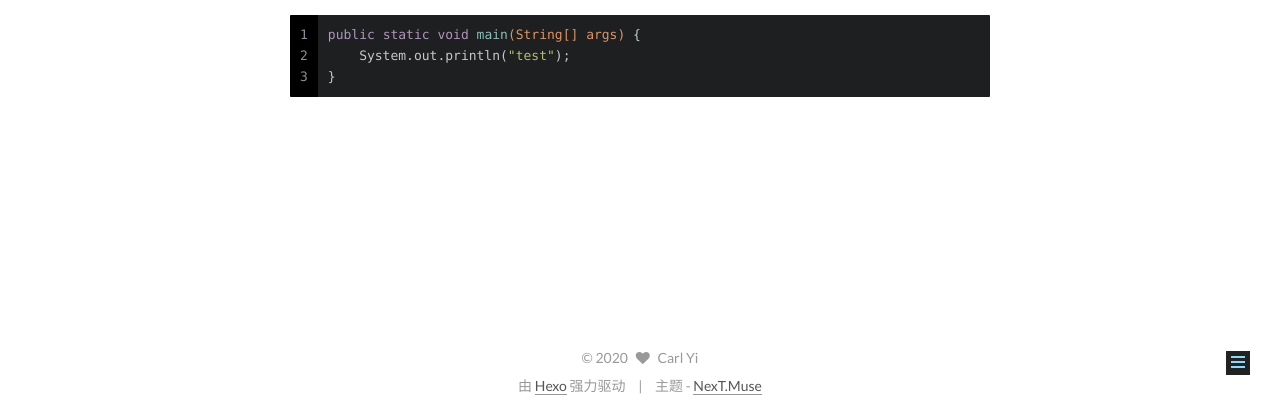
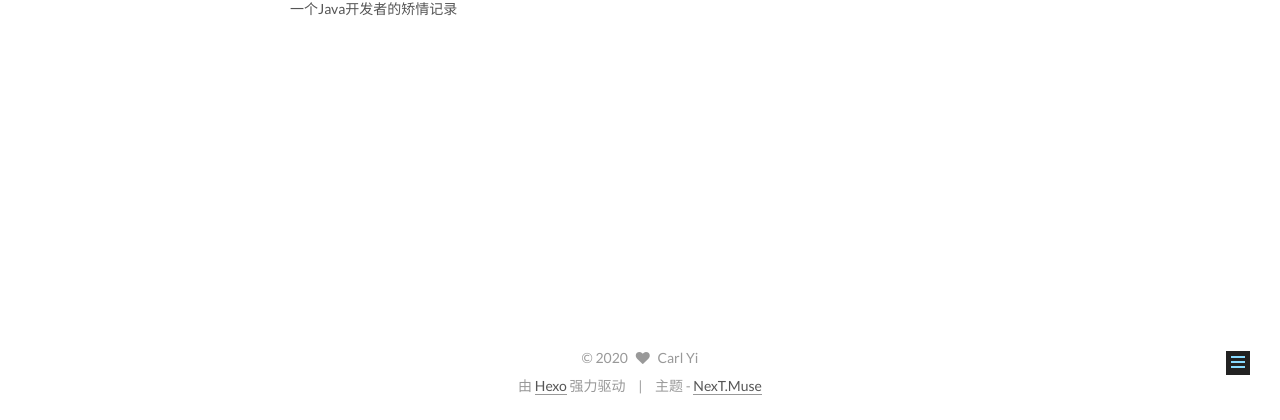
Before and after one commit to develcarl/develcarl.github.io, a plain HTML site: page about/index.html in a window 1280 px wide. Shown: the part 380-800 px from the top of the page. Drawn offline with Linux system fonts and the light colour scheme.

Commit message:
Site updated: 2020-05-24 22:29:59

```diff
--- a/about/index.html
+++ b/about/index.html
@@ -94,14 +94,14 @@
 
 
 
-<meta name="description" content="123public static void main(String[] args) &amp;#123;    System.out.println(&quot;test&quot;);&amp;#125;">
+<meta name="description" content="一个Java开发者的矫情记录">
 <meta property="og:type" content="website">
 <meta property="og:title" content="about">
 <meta property="og:url" content="http://develcarl.github.io/about/index.html">
 <meta property="og:site_name" content="记">
-<meta property="og:description" content="123public static void main(String[] args) &amp;#123;    System.out.println(&quot;test&quot;);&amp;#125;">
+<meta property="og:description" content="一个Java开发者的矫情记录">
 <meta property="article:published_time" content="2020-05-24T13:30:51.000Z">
-<meta property="article:modified_time" content="2020-05-24T13:56:15.361Z">
+<meta property="article:modified_time" content="2020-05-24T14:29:45.773Z">
 <meta property="article:author" content="Carl Yi">
 <meta name="twitter:card" content="summary">
 
@@ -286,7 +286,7 @@
       <div class="post-body">
 
 
-          <figure class="highlight java"><table><tr><td class="gutter"><pre><span class="line">1</span><br><span class="line">2</span><br><span class="line">3</span><br></pre></td><td class="code"><pre><span class="line"><span class="function"><span class="keyword">public</span> <span class="keyword">static</span> <span class="keyword">void</span> <span class="title">main</span><span class="params">(String[] args)</span> </span>&#123;</span><br><span class="line">    System.out.println(<span class="string">"test"</span>);</span><br><span class="line">&#125;</span><br></pre></td></tr></table></figure>
+          <p>一个Java开发者的矫情记录</p>
 
 
       </div>
```
